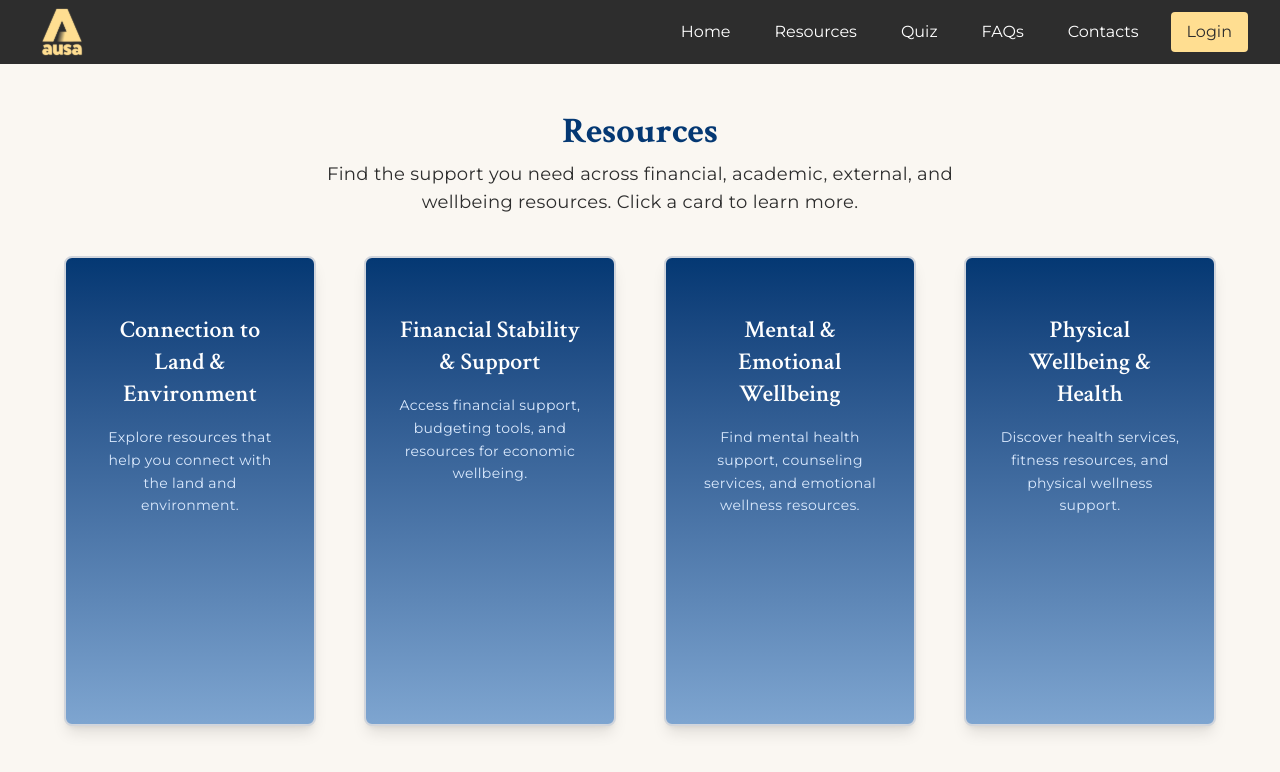
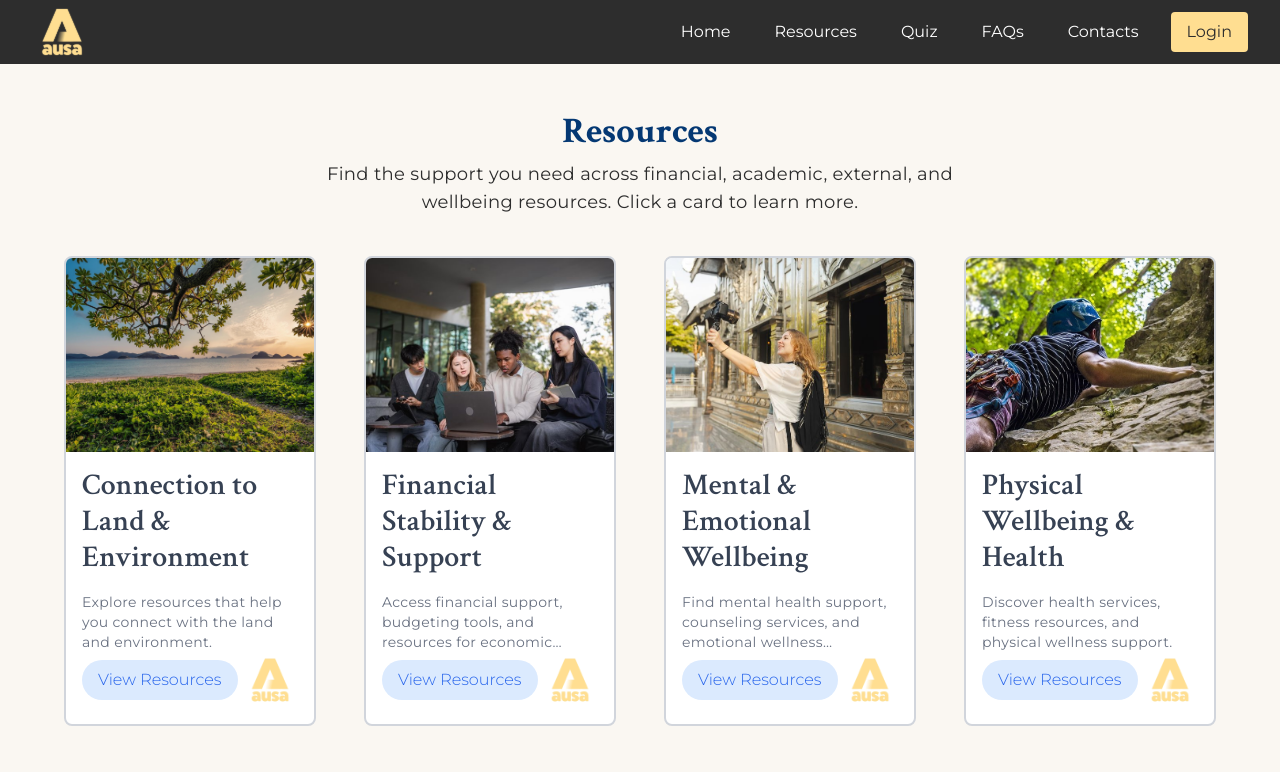
Before and after one commit to UoaWDCC/ausa-web, a Next.js app in the folder client/: page /resources in a window 1280 px wide. Shown: the top 772 px of the page. Built offline with nearby package versions, Linux system fonts and the light colour scheme.

Commit message:
Fix Resources page carousel

```diff
--- a/client/app/components/composite/carousel/CarouselCard.tsx
+++ b/client/app/components/composite/carousel/CarouselCard.tsx
@@ -1,14 +1,15 @@
-"use client"
-
 import React from "react"
 import { cva } from "class-variance-authority"
 import { cn } from "@/utils/cn"
-import Modal from "../../generic/modal/Modal"
+import { Button } from "@/app/components/generic/button/next/Button"
 
 export interface CarouselCardProps {
   title: string
   description: string
-  icon: React.ReactNode
+  image: string
+  onCtaClick?: () => void
+  ctaLabel?: string
+  link?: string
   variant?: "wide" | "thin"
 }
 
@@ -31,31 +32,35 @@ const carouselCardVariations = cva(
 const CarouselCard = ({
   title,
   description,
-  icon,
+  image,
+  link,
   variant,
+  onCtaClick,
+  ctaLabel = "Learn More",
 }: CarouselCardProps) => {
-  const [isModalOpen, setIsModalOpen] = React.useState(false)
   const baseClasses = cn(carouselCardVariations({ variant }))
-  const classes = `${baseClasses} w-full flex flex-col items-center text-center bg-gradient-to-b from-[#043873] to-[#7EA5D0] text-white p-8 rounded-lg shadow-lg transition-transform hover:scale-105`
 
   return (
-    <div
-      className={classes}
-      onClick={() => {
-        setIsModalOpen(!isModalOpen)
-        console.log("clicked card")
-      }}
-    >
-      <div className="text-6xl text-white mb-6">{icon}</div>
-      <h2 className="text-2xl font-semibold mb-4">{title}</h2>
-      <p className="text-sm text-blue-100 leading-relaxed">{description}</p>
-      <Modal open={isModalOpen} onClose={() => setIsModalOpen(!isModalOpen)}>
-        <div className="p-6 max-w-md">
-          <div className="text-8xl text-white mb-6">{icon}</div>
-          <h2 className="text-3xl font-bold mb-4 text-white">{title}</h2>
-          <p className="text-lg text-blue-100 leading-relaxed">{description}</p>
-        </div>
-      </Modal>
+    <div className={baseClasses}>
+      <img src={image} alt={title} className="w-full h-1/2 object-cover" />
+
+      <div className="p-4 pb-0 flex flex-col flex-1">
+        <h3 className="text-3xl text-gray-700 font-semibold">{title}</h3>
+
+        <p className="text-sm text-gray-500 mt-4 line-clamp-3">{description}</p>
+      </div>
+
+      <div className="px-4 pb-4 flex justify-between items-center">
+        <Button
+          asLink={!!link}
+          href={link || "#"}
+          onClick={onCtaClick}
+          variant="secondary"
+        >
+          {ctaLabel}
+        </Button>
+        <img src="/ausa_logo.png" alt="AUSA Logo" className="w-14 h-14" />
+      </div>
     </div>
   )
 }
--- a/client/app/components/composite/carousel/CarouselPlayer.tsx
+++ b/client/app/components/composite/carousel/CarouselPlayer.tsx
@@ -1,8 +1,6 @@
 "use client"
 
-import CarouselCard, {
-  CarouselCardProps,
-} from "@/app/components/composite/carousel/CarouselCard"
+import CarouselCard, { CarouselCardProps } from "./MainPageCarousel"
 import { useCallback, useMemo, useState } from "react"
 import { useWindowSize } from "@uidotdev/usehooks"
 import { cn } from "@/utils/cn"
--- /dev/null
+++ b/client/app/components/composite/carousel/MainPageCarousel.tsx
@@ -0,0 +1,63 @@
+"use client"
+
+import React from "react"
+import { cva } from "class-variance-authority"
+import { cn } from "@/utils/cn"
+import Modal from "../../generic/modal/Modal"
+
+export interface CarouselCardProps {
+  title: string
+  description: string
+  icon: React.ReactNode
+  variant?: "wide" | "thin"
+}
+
+const carouselCardVariations = cva(
+  // Base styles
+  "w-full relative rounded-lg overflow-hidden bg-white flex flex-col border-gray-300 border-2",
+  {
+    variants: {
+      variant: {
+        wide: ["h-[450px]"],
+        thin: ["h-[470px]"],
+      },
+    },
+    defaultVariants: {
+      variant: "thin",
+    },
+  },
+)
+
+const CarouselCard = ({
+  title,
+  description,
+  icon,
+  variant,
+}: CarouselCardProps) => {
+  const [isModalOpen, setIsModalOpen] = React.useState(false)
+  const baseClasses = cn(carouselCardVariations({ variant }))
+  const classes = `${baseClasses} w-full flex flex-col items-center text-center bg-gradient-to-b from-[#043873] to-[#7EA5D0] text-white p-8 rounded-lg shadow-lg transition-transform hover:scale-105`
+
+  return (
+    <div
+      className={classes}
+      onClick={() => {
+        setIsModalOpen(!isModalOpen)
+        console.log("clicked card")
+      }}
+    >
+      <div className="text-6xl text-white mb-6">{icon}</div>
+      <h2 className="text-2xl font-semibold mb-4">{title}</h2>
+      <p className="text-sm text-blue-100 leading-relaxed">{description}</p>
+      <Modal open={isModalOpen} onClose={() => setIsModalOpen(!isModalOpen)}>
+        <div className="p-6 max-w-md">
+          <div className="text-8xl text-white mb-6">{icon}</div>
+          <h2 className="text-3xl font-bold mb-4 text-white">{title}</h2>
+          <p className="text-lg text-blue-100 leading-relaxed">{description}</p>
+        </div>
+      </Modal>
+    </div>
+  )
+}
+
+export default CarouselCard
--- a/client/app/page.tsx
+++ b/client/app/page.tsx
@@ -1,7 +1,7 @@
 import React from "react"
 import { Hero } from "@/app/components/composite/page/landing/hero/Hero"
 import { MentalWellbeing } from "@/app/components/composite/page/landing/mental-wellbeing/MentalWellbeing"
-import { CarouselCardProps } from "@/app/components/composite/carousel/CarouselCard"
+import { CarouselCardProps } from "./components/composite/carousel/MainPageCarousel"
 import { FaBullhorn } from "react-icons/fa"
 import { TbMessages } from "react-icons/tb"
 import { FaHandHoldingHeart } from "react-icons/fa"
```
